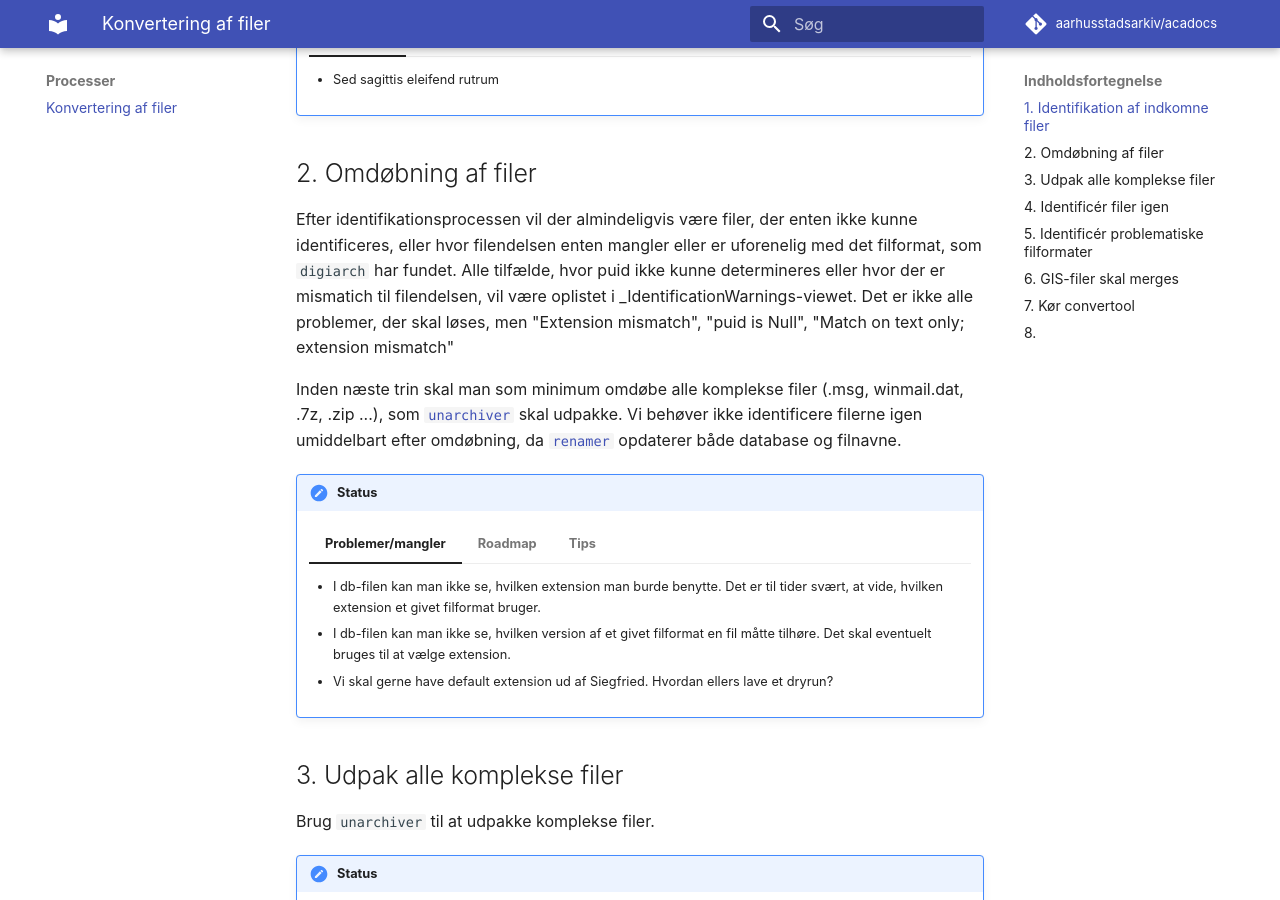
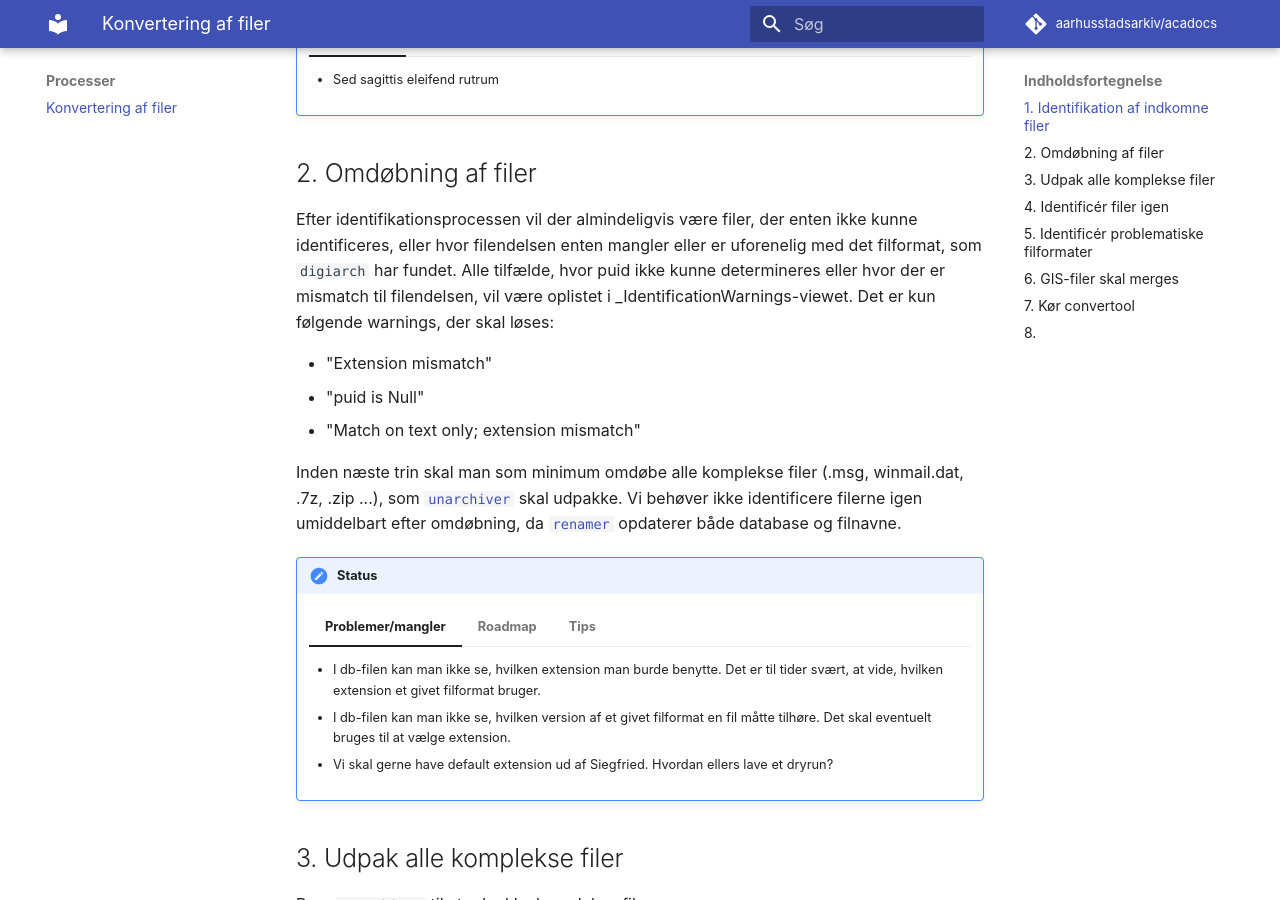
Before and after one commit to aarhusstadsarkiv/acadocs, an MkDocs documentation site: the page built from docs/processes/convert-files.md, in a window 1280 px wide and 900 px high, scrolled down 449 px. Built offline with MkDocs 1.6.1 and Material for MkDocs 9.7.7, drawn with Linux system fonts in a browser that asks for light colours; comment, search, counter and statistics services are not loaded.

Commit message:
Minor change

```diff
--- a/docs/processes/convert-files.md
+++ b/docs/processes/convert-files.md
@@ -20,7 +20,11 @@ Før alt andet skal de indkomne filer så vidt muligt identificeres. Dette gøre
 
 
 ## 2. Omdøbning af filer
-Efter identifikationsprocessen vil der almindeligvis være filer, der enten ikke kunne identificeres, eller hvor filendelsen enten mangler eller er uforenelig med det filformat, som `digiarch` har fundet. Alle tilfælde, hvor puid ikke kunne determineres eller hvor der er mismatich til filendelsen, vil være oplistet i _IdentificationWarnings-viewet. Det er ikke alle problemer, der skal løses, men "Extension mismatch", "puid is Null", "Match on text only; extension mismatch"
+Efter identifikationsprocessen vil der almindeligvis være filer, der enten ikke kunne identificeres, eller hvor filendelsen enten mangler eller er uforenelig med det filformat, som `digiarch` har fundet. Alle tilfælde, hvor puid ikke kunne determineres eller hvor der er mismatch til filendelsen, vil være oplistet i _IdentificationWarnings-viewet. Det er kun følgende warnings, der skal løses:
+
+- "Extension mismatch"
+- "puid is Null"
+- "Match on text only; extension mismatch"
 
 Inden næste trin skal man som minimum omdøbe alle komplekse filer (.msg, winmail.dat, .7z, .zip ...), som [`unarchiver`](../tools/unarchiver.md) skal udpakke. Vi behøver ikke identificere filerne igen umiddelbart efter omdøbning, da [`renamer`](../tools/renamer.md) opdaterer både database og filnavne.
 
```
